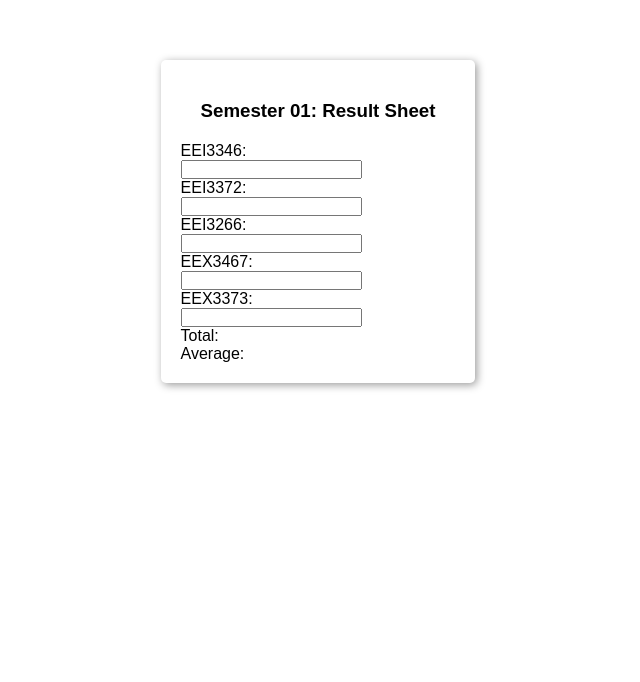
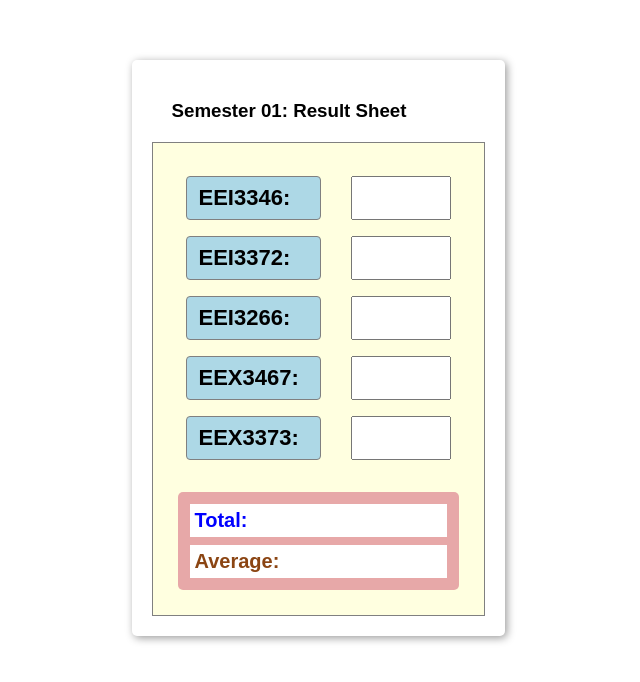
Before and after one commit to IEPrasad/OUSL-courses, a PHP site: page /Vuejs/Lab-05-recap/Q1.html in a window 1280 px wide. Shown: the top 682 px of the page, without its empty margins (322-962 px from the left). Run offline with PHP 8.4, Linux system fonts and the light colour scheme.

Commit message:
Update Q1-styles.css

```diff
--- a/EEI3346-WebDevelopment/Vuejs/Lab-05-recap/Q1-styles.css
+++ b/EEI3346-WebDevelopment/Vuejs/Lab-05-recap/Q1-styles.css
@@ -23,3 +23,66 @@ body {
 h3 {
   margin: 20px;
 }
+
+.sub-box {
+  background-color: lightyellow;
+  padding: 25px;
+  border: 1px solid gray;
+  display: flex;
+  flex-direction: column;
+}
+
+input {
+  height: 44px;
+  width: 100px;
+  padding: 8px 12px;
+  font-size: 18px;
+  font-family: sans-serif;
+}
+
+.sub-name {
+  border: 1px solid gray;
+  padding: 8px 12px;
+  height: 44px;
+  width: 135px;
+  border-radius: 4px;
+  background-color: lightblue;
+  font-family: sans-serif;
+  font-weight: bold;
+  font-size: 22px;
+  margin-right: 30px;
+}
+
+.subjects {
+  margin: 8px;
+  display: flex;
+  flex-direction: row;
+  align-items: center;
+  justify-content: space-between;
+}
+
+.result {
+  display: flex;
+  flex-direction: column;
+  align-items: left;
+  justify-content: center;
+  margin-top: 24px;
+  font-size: 20px;
+  padding: 12px;
+  border-radius: 5px;
+  background-color: rgb(231, 168, 168);
+}
+
+.total {
+  color: blue;
+  margin-bottom: 8px;
+  background-color: white;
+  padding: 5px;
+  font-weight: bold;
+}
+.average {
+  color: saddlebrown;
+  background-color: white;
+  padding: 5px;
+  font-weight: bold;
+}
```
